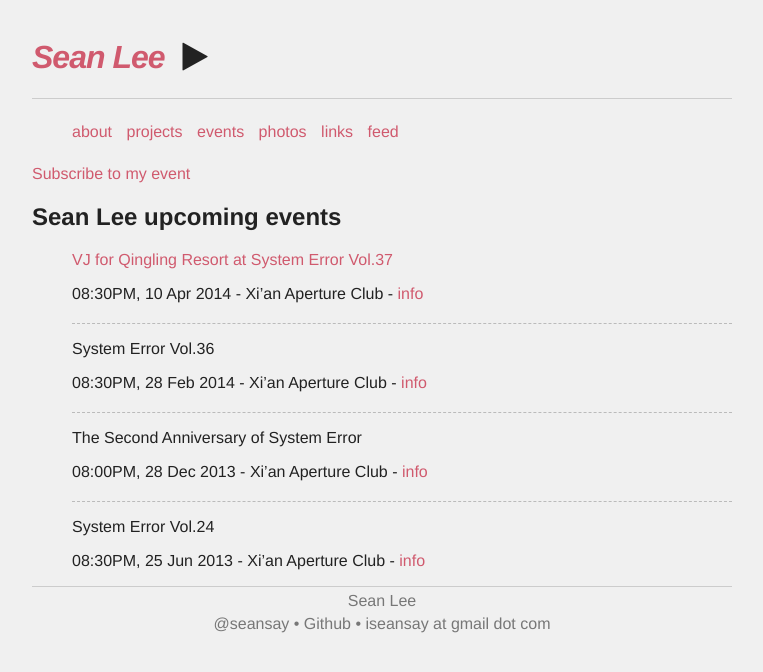
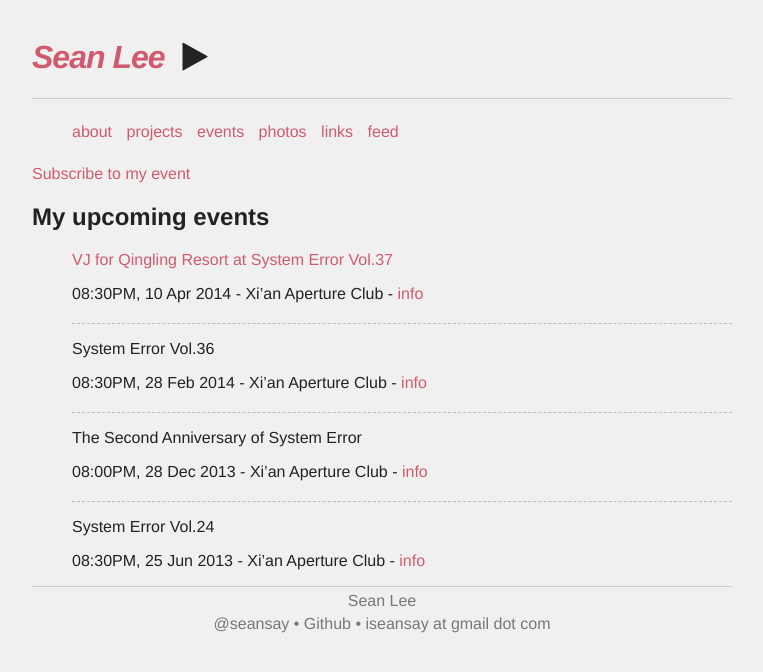
Before and after one commit to lisongx/notimportant.org, a Jekyll site: the page built from events/index.html, in a window 1280 px wide. Shown: the top 672 px of the page, without its empty margins (258-1021 px from the left). Built offline with Jekyll 4.4.1, drawn with Linux system fonts in a browser that asks for light colours; nearby versions of some CDN libraries; some web fonts are replaced.

Commit message:
small thing

```diff
--- a/events/index.html
+++ b/events/index.html
@@ -6,7 +6,7 @@
 <a href="sean.ics">Subscribe to my event</a>
 
 <section id="events">
-  <h2>Sean Lee upcoming events</h2>
+  <h2>My upcoming events</h2>
   <ol>
     {% for event in site.data.events %}
       <li>
```
